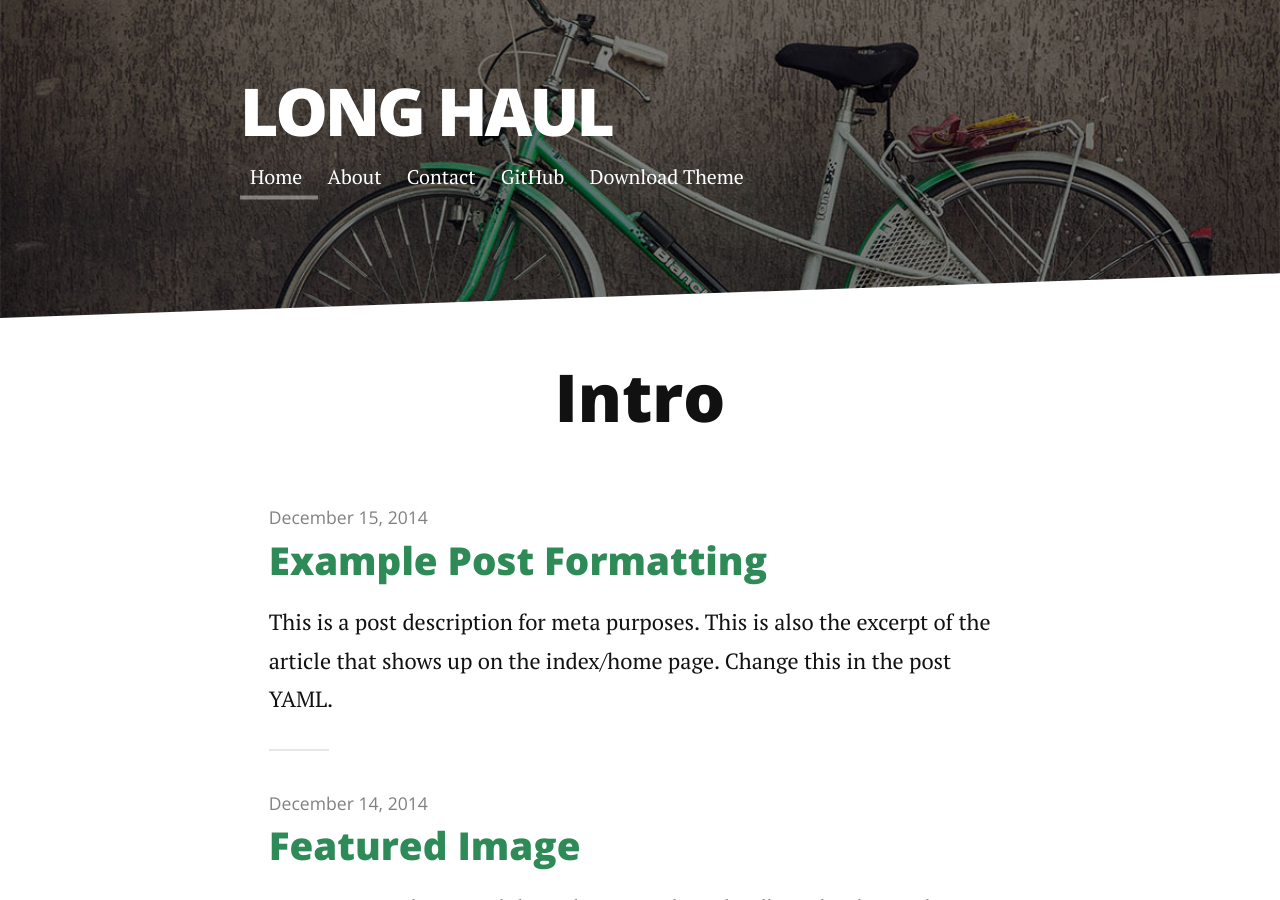
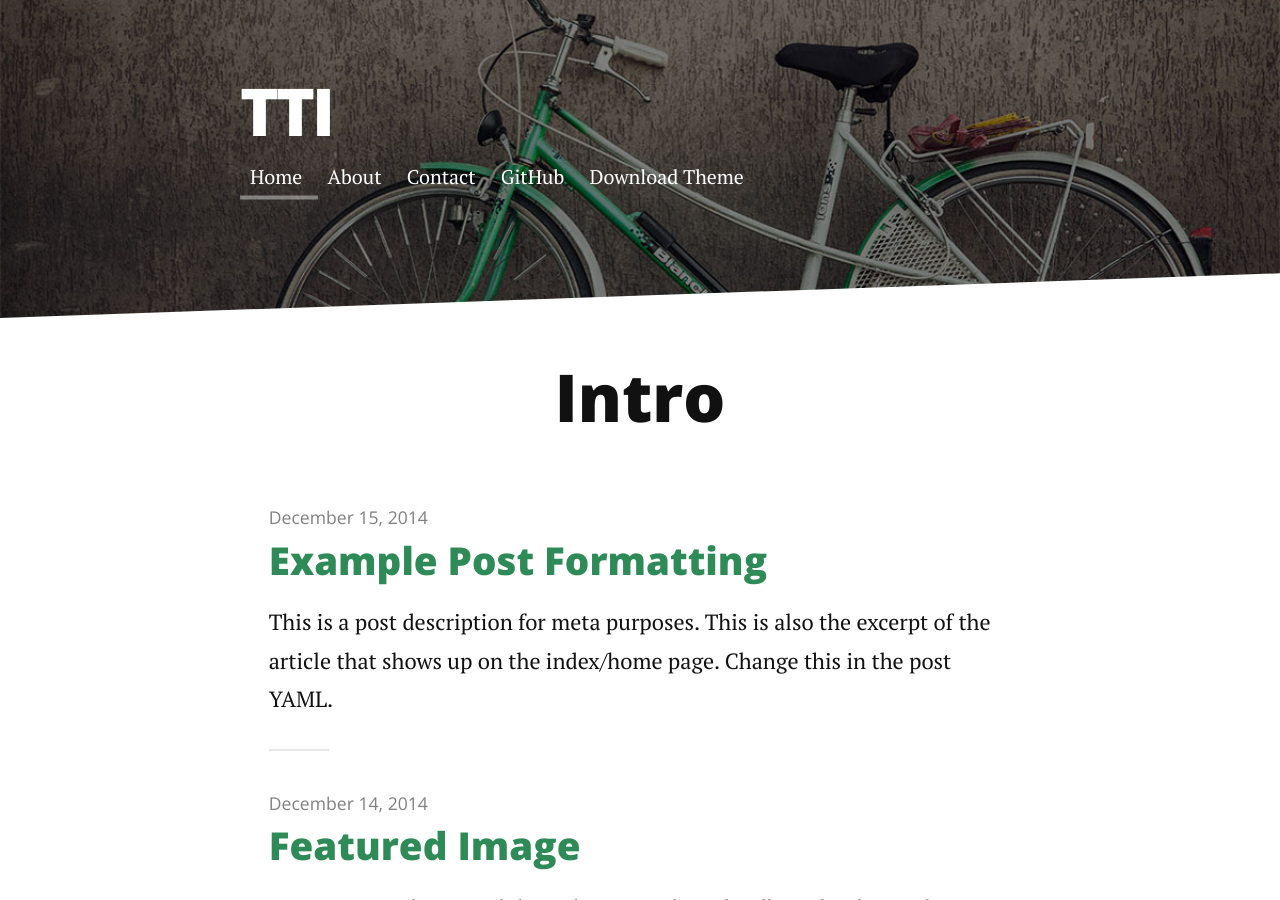
Before and after one commit to ibrahimsenan/ibrahimsenan.github.io, a Jekyll site: the page built from index.html, in a window 1280 px wide and 900 px high. Built offline with Jekyll 4.4.1, drawn with Linux system fonts in a browser that asks for light colours; nearby versions of some CDN libraries; the list of posts is cut into pages by our own code.

Commit message:
Update _config.yml

```diff
--- a/_config.yml
+++ b/_config.yml
@@ -1,4 +1,4 @@
-title: Long Haul
+title: TTI
 description: Long Form Jekyll theme built with SASS / COMPASS / SUSY
 
 url: http://brianmaierjr.github.com/long-haul
```
